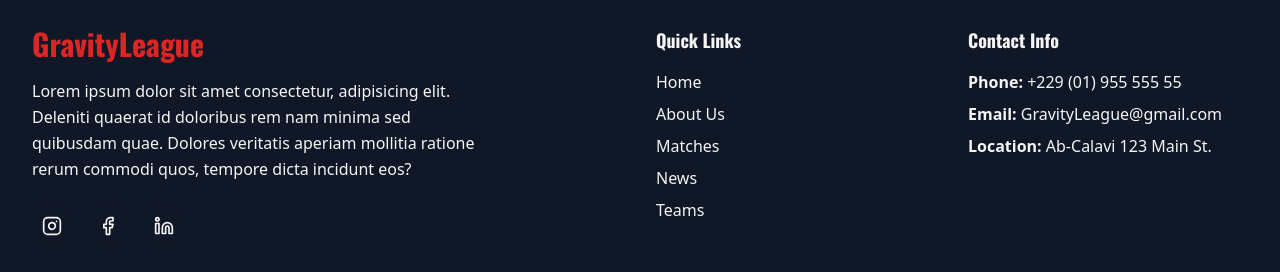
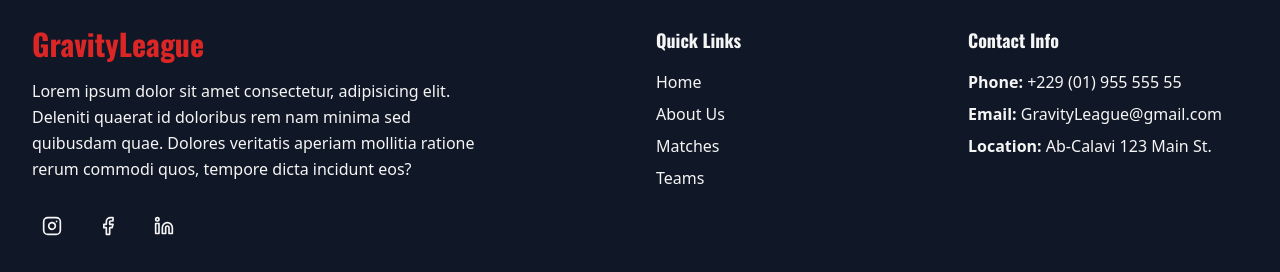
Before and after one commit to narcisse66/G-League, a Next.js app: page / in a window 1280 px wide. Shown: the part 3592-3864 px from the top of the page. Built offline with nearby package versions, Linux system fonts and the light colour scheme.

Commit message:
link-footer update

```diff
--- a/src/components/footer.tsx
+++ b/src/components/footer.tsx
@@ -53,7 +53,7 @@ export default function Footer() {
                 {name: 'Home', href: '/'},
                 {name:  'About Us', href: '/'},
                 {name: 'Matches', href: '/match'},
-                {name:'News', href: '/news'},
+
                 {name:'Teams', href: '/team'},
               ].map((link) => (
                 <li key={link.name}>
```
